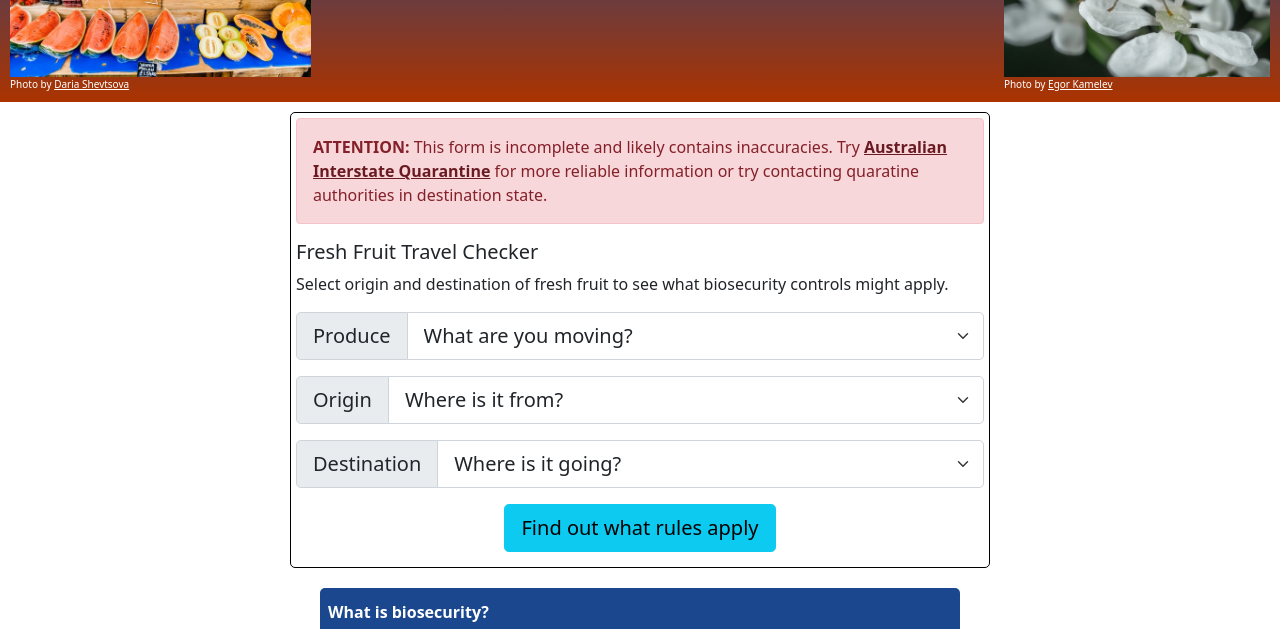
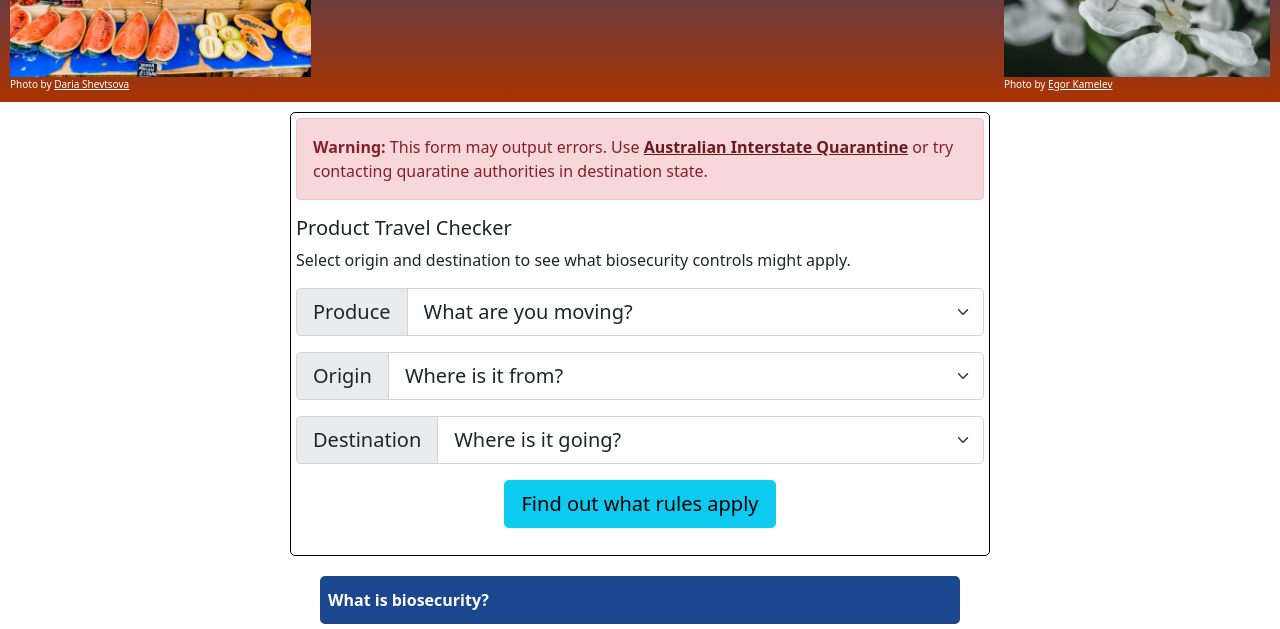
Before and after one commit to michagodfrey/biosecurity-tips, a plain HTML site: page index.html in a window 1280 px wide. Shown: the part 133-762 px from the top of the page. Drawn offline with nearby package versions, Linux system fonts and the light colour scheme.

Commit message:
edited form text and alert text

```diff
--- a/index.html
+++ b/index.html
@@ -74,14 +74,14 @@
 
           <!-- alert -->
           <div class="alert alert-danger" role="alert">
-            <b>ATTENTION:</b> This form is incomplete and likely contains inaccuracies.
-            Try <a href="https://www.interstatequarantine.org.au/travellers/interstate-quarantine/" class="alert-link" target="_blank">Australian Interstate Quarantine</a>
-            for more reliable information or try contacting quaratine authorities in destination state.
+            <b>Warning:</b> This form may output errors.
+            Use <a href="https://www.interstatequarantine.org.au/travellers/interstate-quarantine/" class="alert-link" target="_blank">Australian Interstate Quarantine</a>
+             or try contacting quaratine authorities in destination state.
           </div>
 
           <form>
-            <h5>Fresh Fruit Travel Checker</h5>
-            <p>Select origin and destination of fresh fruit to see what biosecurity controls might apply.</p>
+            <h5>Product Travel Checker</h5>
+            <p>Select origin and destination to see what biosecurity controls might apply.</p>
 
             <div class="input-group input-group-lg mb-3">
               <label class="input-group-text" for="produce">Produce</label>
```
